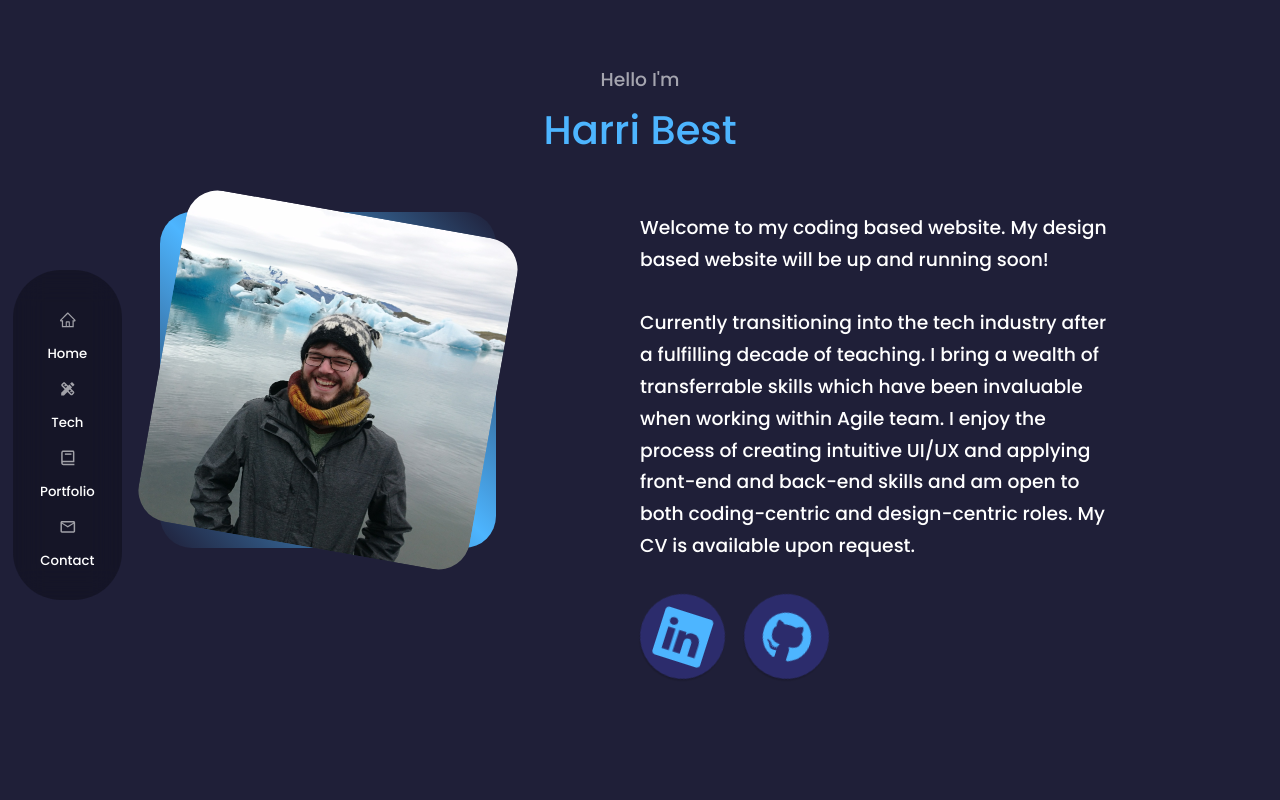
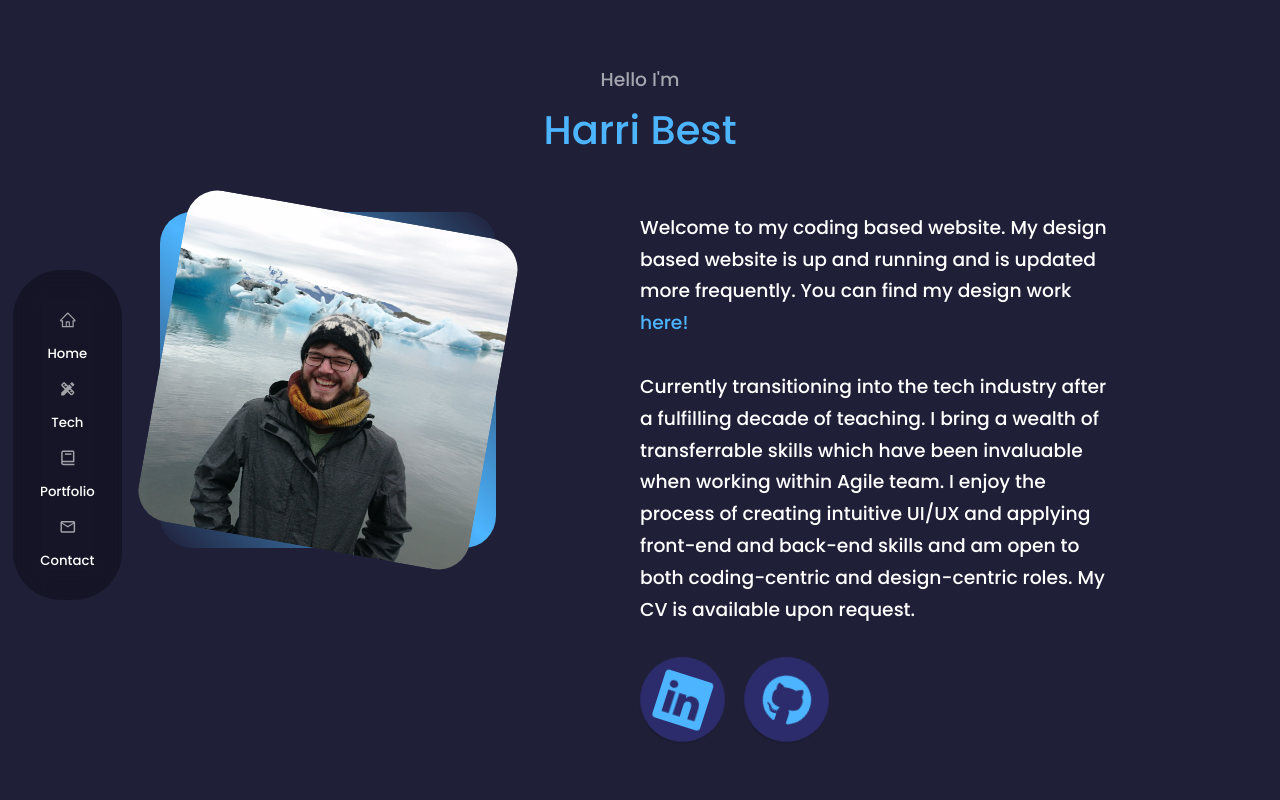
Before and after one commit to HairiBeast/portfolio, a React (Create React App) app: page / in a window 1280 px wide. Shown: the top 800 px of the page. Built offline with nearby package versions, Linux system fonts and the light colour scheme.

Commit message:
updated bio blurb and design link

```diff
--- a/src/components/about/About.jsx
+++ b/src/components/about/About.jsx
@@ -40,8 +40,7 @@ const about = () => {
           </div> */}
 
           <h3>
-            Welcome to my coding based website. My design based website will be
-            up and running soon!
+            Welcome to my coding based website. My design based website is up and running and is updated more frequently. You can find my design work <a href="www.harribestdesign.uk" target={"_blank"}>here!</a>
             <br />
             <br />
             Currently transitioning into the tech industry after a fulfilling
```
